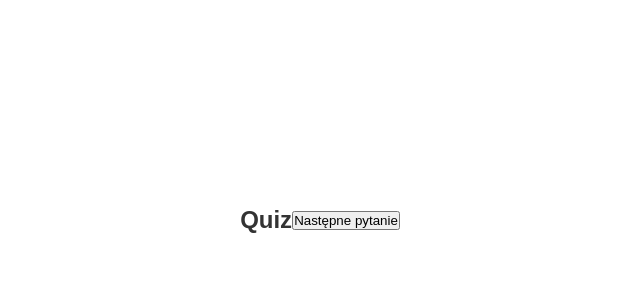
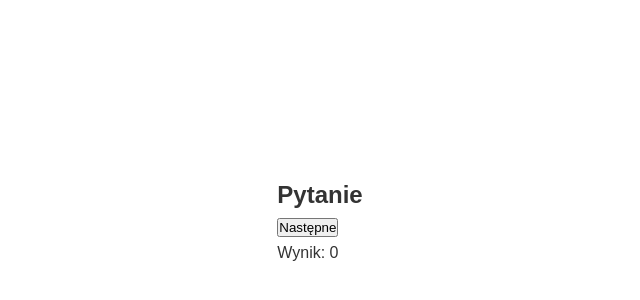
Before and after one commit to yohirt/Warsztaty_HTML_CSS_JS, a plain HTML site: page index.html in a window 1280 px wide. Shown: the part 1025-1325 px from the top of the page, without its empty margins (320-960 px from the left). Drawn offline with Linux system fonts and the light colour scheme.

Commit message:
Refactor quiz section layout and update button functionality in index.html

```diff
--- a/index.html
+++ b/index.html
@@ -27,9 +27,14 @@
 
     <!-- Sekcja z quizem -->
     <section id="quiz-section" class="quiz-container parallax">
-      <h2>Quiz</h2>
-      <div id="quiz"></div>
-      <button id="nextButton">Następne pytanie</button>
+        <div class="quiz-box">
+            <h2 id="question">Pytanie</h2>
+            <ul id="answer-buttons" class="answer-buttons"></ul>
+            <div class="controls">
+              <button id="next-btn" class="next-btn">Następne</button>
+            </div>
+            <p id="score" class="score">Wynik: 0</p>
+        </div>
     </section>
 
     <!-- Sekcja z grą w zgadywanie słów -->
```
